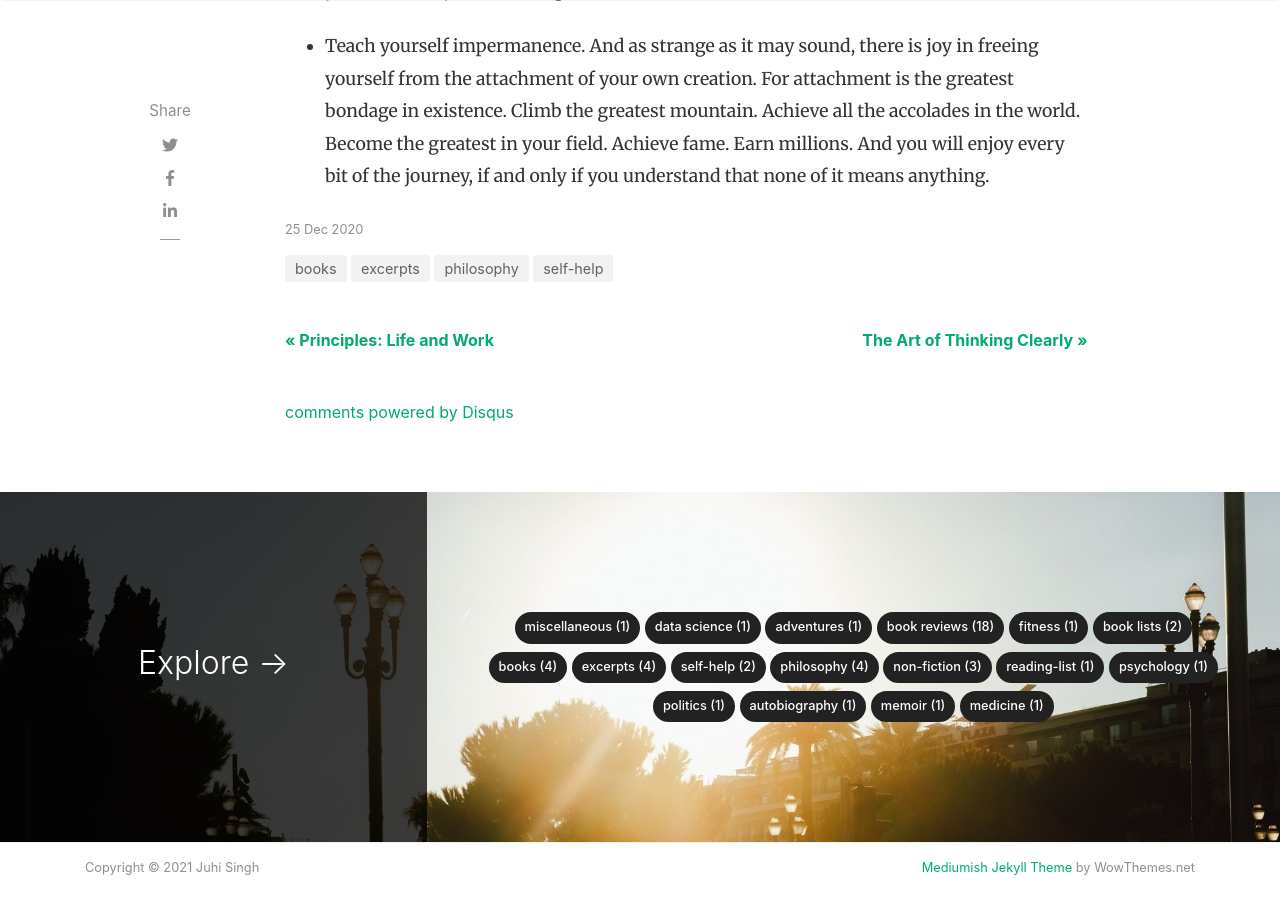
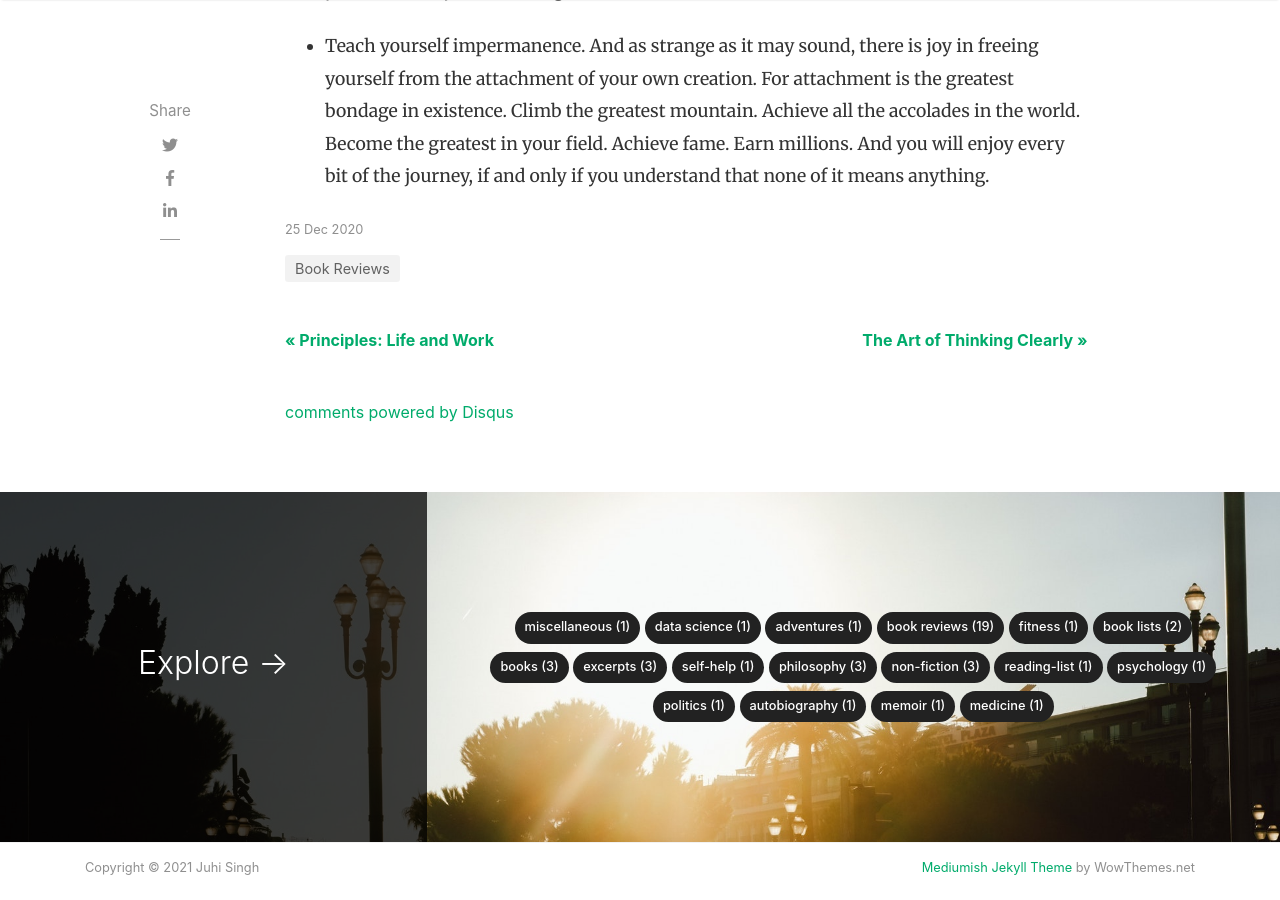
Before and after one commit to jsingh41/jsingh41.github.io, a Jekyll site: the page built from _posts/2020-12-25-atmamun.md, in a window 1280 px wide and 900 px high, scrolled down 2612 px. Built offline with Jekyll 4.4.1, drawn with Linux system fonts in a browser that asks for light colours; nearby versions of some CDN libraries; comment, search, counter and statistics services are not loaded.

Commit message:
Update 2020-12-25-atmamun.md

```diff
--- a/_posts/2020-12-25-atmamun.md
+++ b/_posts/2020-12-25-atmamun.md
@@ -2,7 +2,7 @@
 layout: post
 title:  "Atmamun"
 author: juhi
-categories: [ books, excerpts, self-help, philosophy ]
+categories: [ Book Reviews ]
 image: assets/images/atmamun.jpg
 
 ---
```
